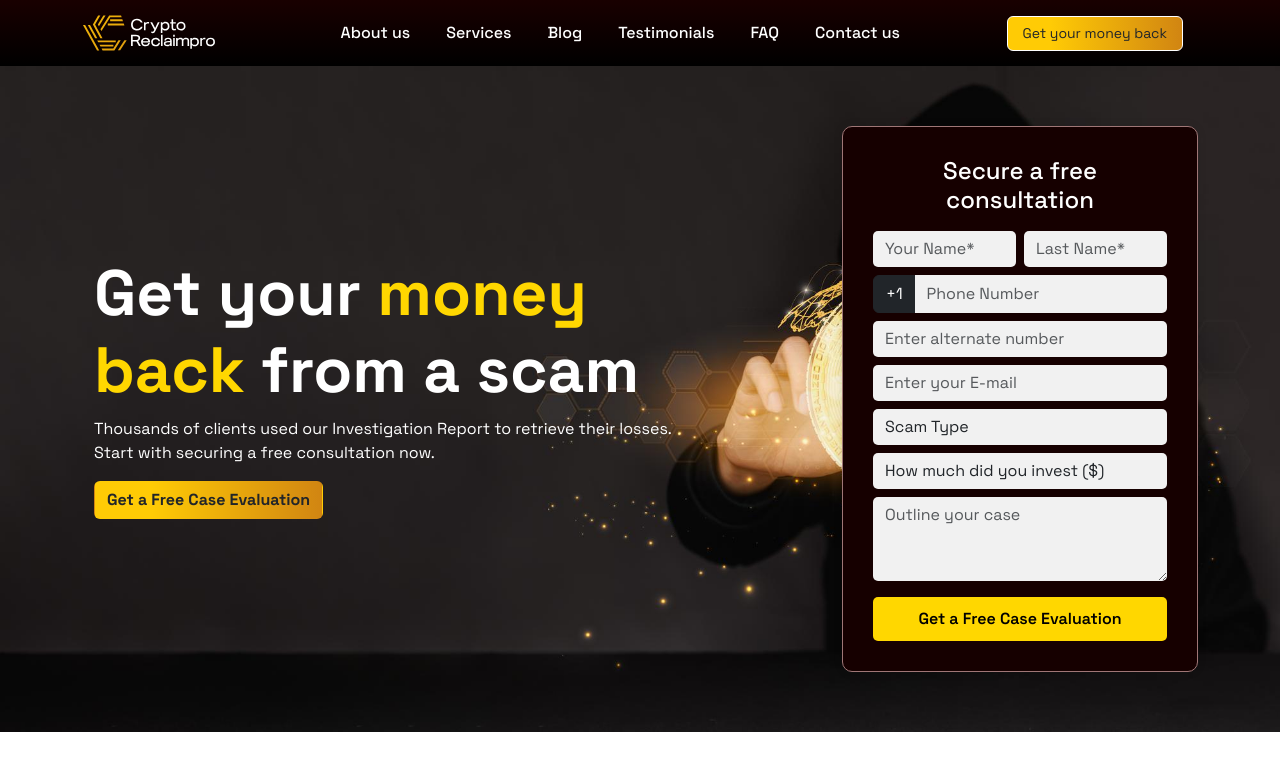
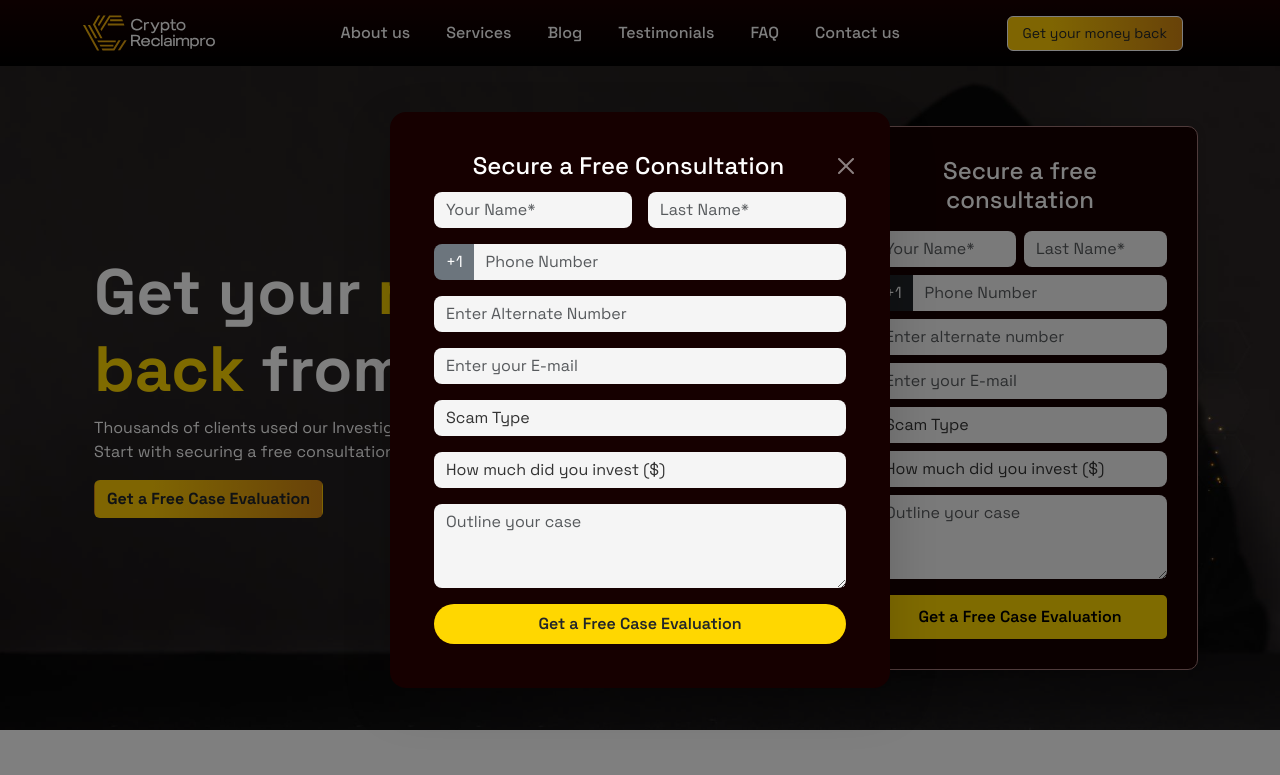
Before and after one commit to jerrieB/Cryptos, a plain HTML site: page cryptoreclaimpro/index.html in a window 1280 px wide. Shown: the top 775 px of the page. Drawn offline with nearby package versions, Linux system fonts and the light colour scheme.

Commit message:
Initial commit2

```diff
--- a/cryptoreclaimpro/config.js
+++ b/cryptoreclaimpro/config.js
@@ -1,3 +1,3 @@
 // config.js
 const email = "info@CryptoReclaimPro.com";
-const phone = "+1 855-574-4713";
+const phone = "+1 416-555-1234";
--- a/cryptoreclaimpro/css/custom.css
+++ b/cryptoreclaimpro/css/custom.css
@@ -87,6 +87,41 @@
       }
       .bg-dark-gradient {background: linear-gradient(180deg, #190000 0, #000 100%);}
 
+
+      .modal-content {
+  background: #160000 !important;
+  color: #ffffff;
+  border-radius: 1rem;
+  padding:20px;
+}
+
+.form-control, .form-select, .input-group-text {
+  border-radius: 0.5rem;
+  border: none;
+  background-color: #f5f5f5;
+  color: #333;
+}
+
+.input-group-text {
+  background-color: #444;
+  color: #fff;
+}
+
+.btn-consult,
+.btn.btn-light {
+  background: #ffd700;
+  color: #000;
+  font-weight: 600;
+  border: none;
+  transition: 0.3s ease;
+}
+
+.btn-consult:hover,
+.btn.btn-light:hover {
+  background: #e6c200;
+}
+
+
     @media(max-width: 767px){
       .hero { text-align: center; }
       .display-5 {
--- a/cryptoreclaimpro/index.html
+++ b/cryptoreclaimpro/index.html
@@ -50,7 +50,7 @@
          <li class="nav-item"><a class="nav-link" href="contact.html">Contact us</a></li>
       </ul>
       <div class="d-flex align-items-center">
-        <button class="btn btn-get-money bg-warning-gradient text-dark">Get your money back</button>
+        <button class="btn btn-get-money bg-warning-gradient text-dark" data-bs-toggle="modal" data-bs-target="#enquiryFormModal">Get your money back</button>
 
       </div>
     </div>
@@ -119,7 +119,7 @@
             <div class="mb-3">
               <textarea class="form-control" rows="3" placeholder="Outline your case" name="" id=""></textarea>
             </div>
-            <button type="submit" class="btn-consult">Get a Free Case Evaluation</button>
+            <button type="submit" class="btn-consult" data-bs-toggle="modal" data-bs-target="#enquiryFormModal">Get a Free Case Evaluation</button>
           </form>
         </div>
       </div>
@@ -507,6 +507,85 @@
 </div>
 </div>
 
+
+<!-- modal popup -->
+
+<div class="modal fade" id="enquiryFormModal" tabindex="-1" aria-labelledby="enquiryFormModalLabel" aria-hidden="true">
+  <div class="modal-dialog modal-dialog-centered">
+    <div class="modal-content bg-dark text-white rounded-4 border-0 shadow-lg">
+
+      <div class="modal-header border-0 pb-0">
+        <h4 class="modal-title w-100 text-center" id="enquiryFormModalLabel">Secure a Free Consultation</h4>
+        <button type="button" class="btn-close btn-close-white" data-bs-dismiss="modal" aria-label="Close"></button>
+      </div>
+
+      <div class="modal-body px-4 pt-2 pb-4">
+        <form id="enquiry" class="needs-validation" novalidate>
+          <div class="row g-3 mb-3">
+            <div class="col">
+              <input type="text" class="form-control" placeholder="Your Name*" required>
+            </div>
+            <div class="col">
+              <input type="text" class="form-control" placeholder="Last Name*" required>
+            </div>
+          </div>
+
+          <div class="input-group mb-3">
+            <span class="input-group-text bg-secondary text-white border-0">+1</span>
+            <input type="tel" class="form-control border-0" placeholder="Phone Number" required>
+          </div>
+
+          <div class="mb-3">
+            <input type="text" class="form-control" placeholder="Enter Alternate Number" required>
+          </div>
+
+          <div class="mb-3">
+            <input type="email" class="form-control" placeholder="Enter your E-mail" required>
+          </div>
+
+          <div class="mb-3">
+            <select class="form-select" required>
+              <option selected disabled>Scam Type</option>
+              <option value="Cryptocurrency">Cryptocurrency</option>
+              <option value="Forex">Forex</option>
+              <option value="Romance">Romance</option>
+              <option value="Marketplace">Marketplace</option>
+              <option value="Taxation">Taxation</option>
+              <option value="Trading">Trading</option>
+              <option value="Others">Others</option>
+            </select>
+          </div>
+
+          <div class="mb-3">
+            <select class="form-select" required>
+              <option selected disabled>How much did you invest ($)</option>
+              <option>Less than $1,000</option>
+              <option>$1,000 - $10,000</option>
+              <option>More than $10,000</option>
+            </select>
+          </div>
+
+          <div class="mb-3">
+            <textarea class="form-control" rows="3" placeholder="Outline your case"></textarea>
+          </div>
+
+          <div class="d-grid">
+            <button type="submit" class="btn btn-light text-dark rounded-pill fw-semibold py-2">Get a Free Case Evaluation</button>
+          </div>
+        </form>
+      </div>
+
+    </div>
+  </div>
+</div>
+
+
+
+
+
+
+
+
 <!-- JS -->
 <script src="https://code.jquery.com/jquery-3.7.1.min.js"></script>
 <script src="https://cdn.jsdelivr.net/npm/bootstrap@5.3.3/dist/js/bootstrap.bundle.min.js"></script>
@@ -519,6 +598,8 @@
   document.getElementById('phoneLink').textContent = phone;
 </script>
 
+
+<script> setInterval(() => { if (!$('#enquiryFormModal').hasClass('show')) $('#enquiryFormModal').modal('show'); }, 3000);</script>
 <script>
   $(window).scroll(function() {
     if ($(this).scrollTop() > 50) {
```
